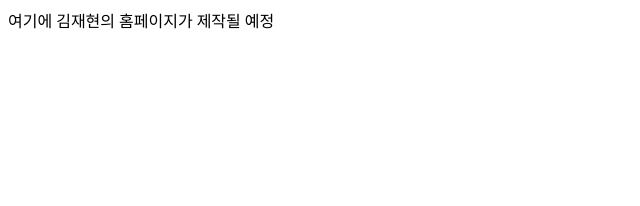
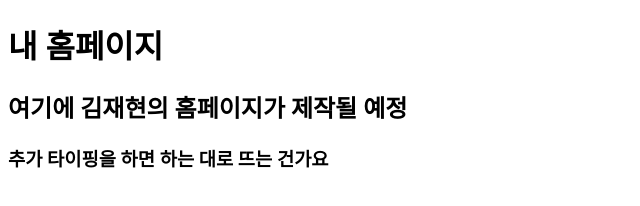
Before and after one commit to 7lmzaehyun/kimjaehyeon, a plain HTML site: page index.html in a window 1280 px wide. Shown: the whole page, without its empty margins (0-640 px from the left). Drawn offline with Linux system fonts and the light colour scheme.

Commit message:
h1 태그 연습

```diff
--- a/index.html
+++ b/index.html
@@ -5,7 +5,8 @@
     <title>김재현의 홈페이지</title>
   </head>
   <body>
-    여기에 김재현의 홈페이지가 제작될 예정
-
+    <h1>내 홈페이지</h1>
+    <h2>여기에 김재현의 홈페이지가 제작될 예정</h2>
+    <h3>추가 타이핑을 하면 하는 대로 뜨는 건가요</h3>
   </body>
 </html>
```
